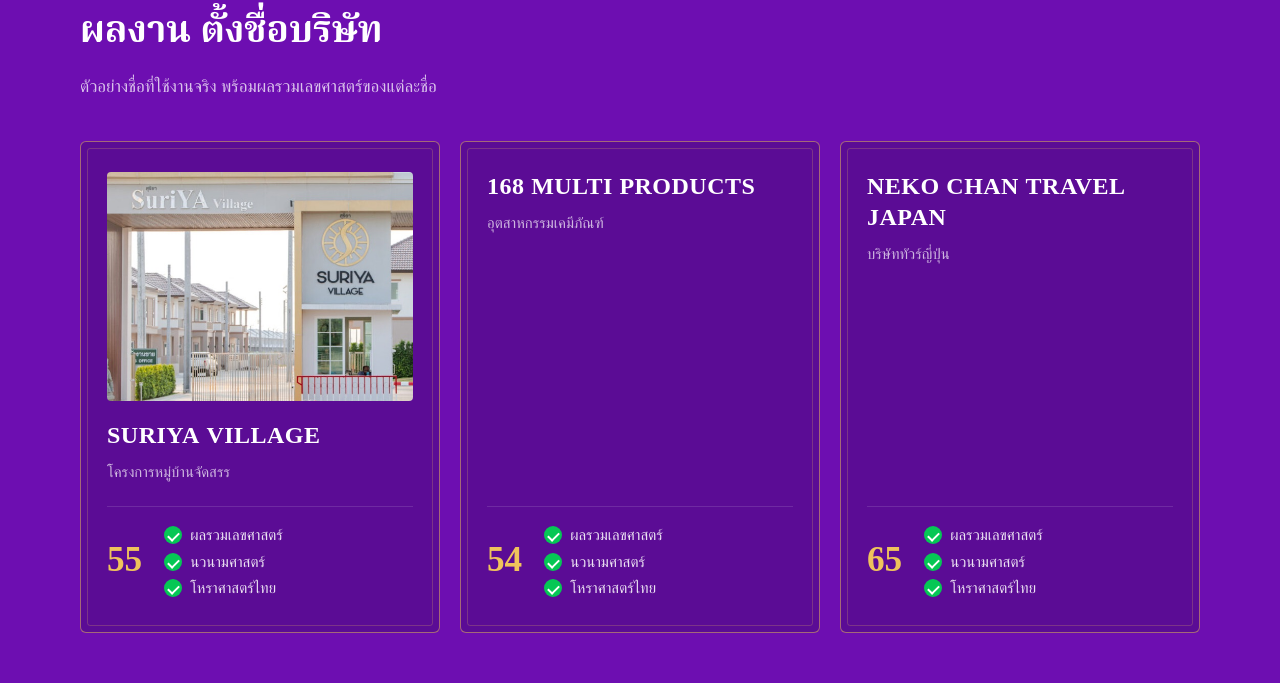
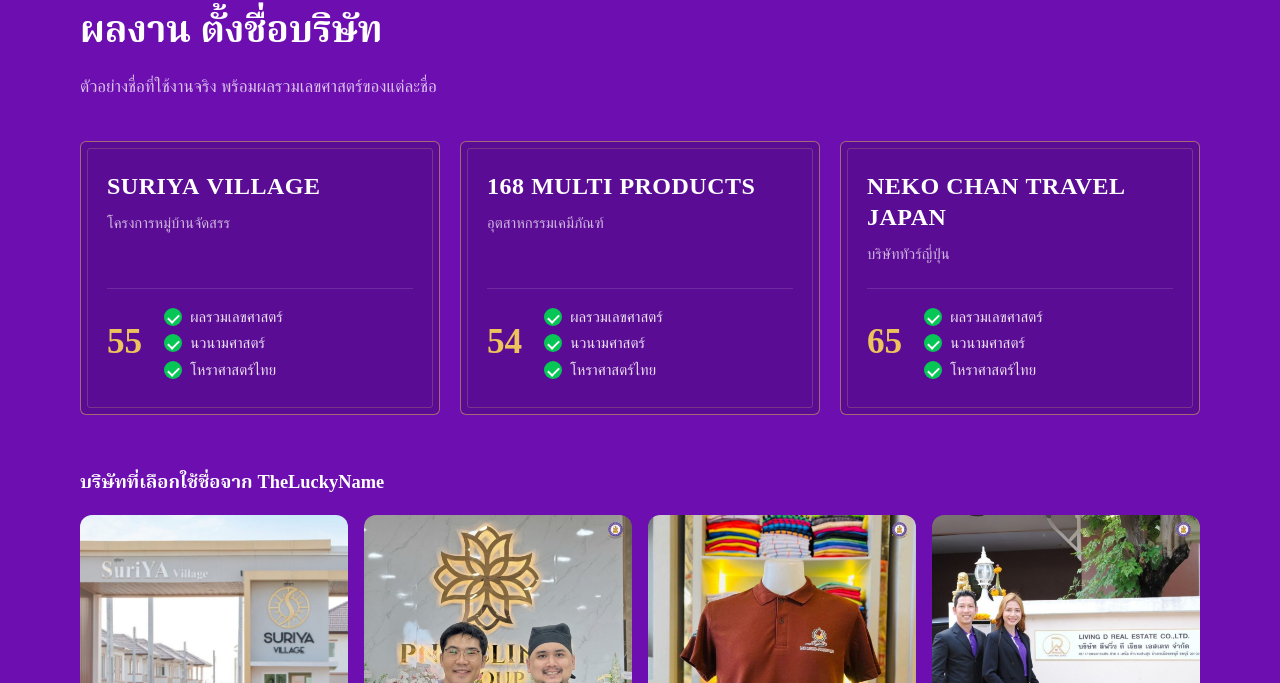
Before and after one commit to kangpla2530/theluckyname-landing, a plain HTML site: page index.html in a window 1280 px wide. Shown: the part 2162-2845 px from the top of the page. Drawn offline with Linux system fonts and the light colour scheme; a web font is replaced by a local one.

Commit message:
Portfolio: remove photo from SURIYA VILLAGE card
Co-Authored-By: Claude Opus 5.5 <noreply@anthropic.com>

```diff
--- a/index.html
+++ b/index.html
@@ -185,7 +185,6 @@ section{padding:88px 0}
 .plates{display:grid;grid-template-columns:repeat(3,1fr);gap:20px}
 .plate{border:1px solid rgba(239,195,92,.5);border-radius:6px;padding:30px 26px;position:relative;background:#5B0C95}
 .plate::after{content:"";position:absolute;inset:6px;border:1px solid rgba(239,195,92,.22);border-radius:3px;pointer-events:none}
-.plate .ph{width:100%;height:auto;aspect-ratio:4/3;object-fit:cover;object-position:50% 45%;border-radius:4px;margin:0 0 20px;position:relative;z-index:1}
 .plate .name{font-family:var(--serif);font-size:1.5rem;font-weight:700;line-height:1.3;letter-spacing:.02em}
 .plate .kind{color:rgba(255,255,255,.7);font-size:.93rem;margin-top:6px}
 .plate{display:flex;flex-direction:column}
@@ -546,7 +545,7 @@ footer .disclaim{flex-basis:100%;border-top:1px solid rgba(255,255,255,.1);paddi
       <p class="lede">ตัวอย่างชื่อที่ใช้งานจริง พร้อมผลรวมเลขศาสตร์ของแต่ละชื่อ</p>
     </div>
     <div class="plates">
-      <article class="plate"><img class="ph" loading="lazy" src="img/pf1.jpg" width="600" height="600" alt="ซุ้มทางเข้าโครงการหมู่บ้าน SURIYA VILLAGE"><div class="name">SURIYA VILLAGE</div><div class="kind">โครงการหมู่บ้านจัดสรร</div><div class="score"><b>55</b><ul class="ok"><li>ผลรวมเลขศาสตร์</li><li>นวนามศาสตร์</li><li>โหราศาสตร์ไทย</li></ul></div></article>
+      <article class="plate"><div class="name">SURIYA VILLAGE</div><div class="kind">โครงการหมู่บ้านจัดสรร</div><div class="score"><b>55</b><ul class="ok"><li>ผลรวมเลขศาสตร์</li><li>นวนามศาสตร์</li><li>โหราศาสตร์ไทย</li></ul></div></article>
       <article class="plate"><div class="name">168 MULTI PRODUCTS</div><div class="kind">อุตสาหกรรมเคมีภัณฑ์</div><div class="score"><b>54</b><ul class="ok"><li>ผลรวมเลขศาสตร์</li><li>นวนามศาสตร์</li><li>โหราศาสตร์ไทย</li></ul></div></article>
       <article class="plate"><div class="name">NEKO CHAN TRAVEL JAPAN</div><div class="kind">บริษัททัวร์ญี่ปุ่น</div><div class="score"><b>65</b><ul class="ok"><li>ผลรวมเลขศาสตร์</li><li>นวนามศาสตร์</li><li>โหราศาสตร์ไทย</li></ul></div></article>
     </div>
```
